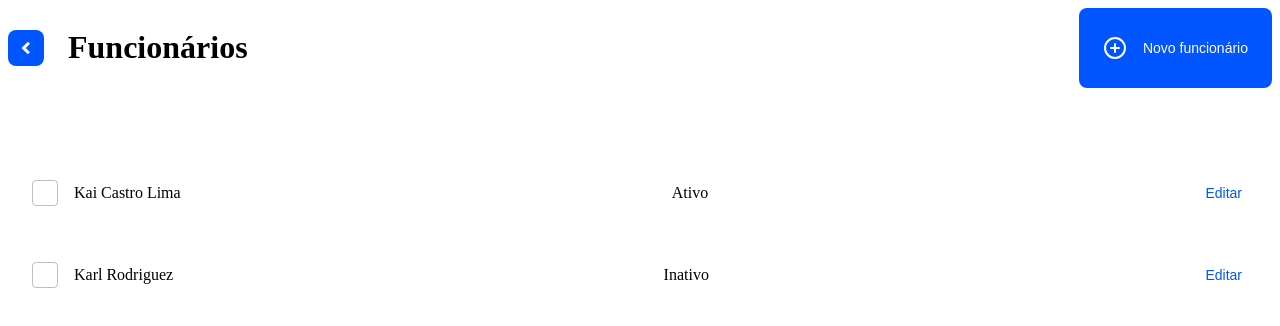
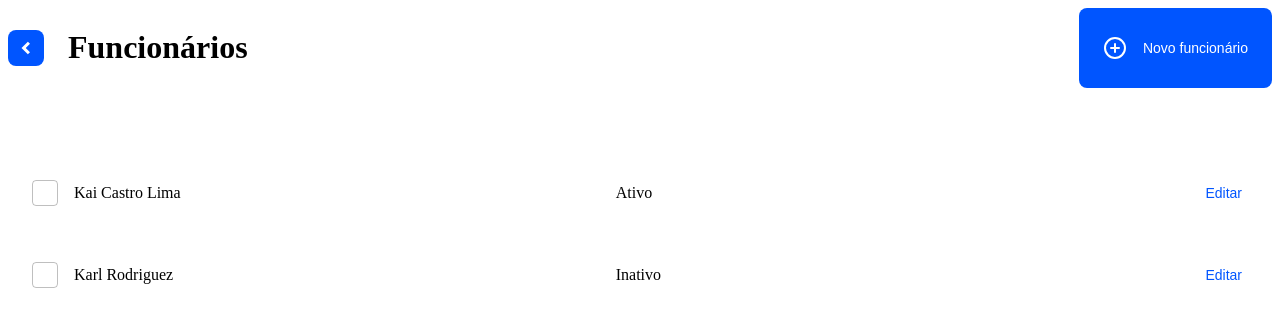
Before and after one commit to andersonszdc/teste-frontend2, a Next.js app: page /a in a window 1280 px wide. Shown: the top 326 px of the page. Built offline with nearby package versions, Linux system fonts and the light colour scheme.

Commit message:
fixed bug display in cardEmployee

```diff
--- a/src/styles/pages/company.ts
+++ b/src/styles/pages/company.ts
@@ -19,8 +19,8 @@ export const StyledCompany = styled.main`
 `;
 
 export const StyledCardEployee = styled.div<StyledCardEployeeProps>`
-  display: flex;
-  justify-content: space-between;
+  display: grid;
+  grid-template-columns: 1fr 1fr auto;
   align-items: center;
   padding: 16px 24px;
   border-radius: 8px;
```
